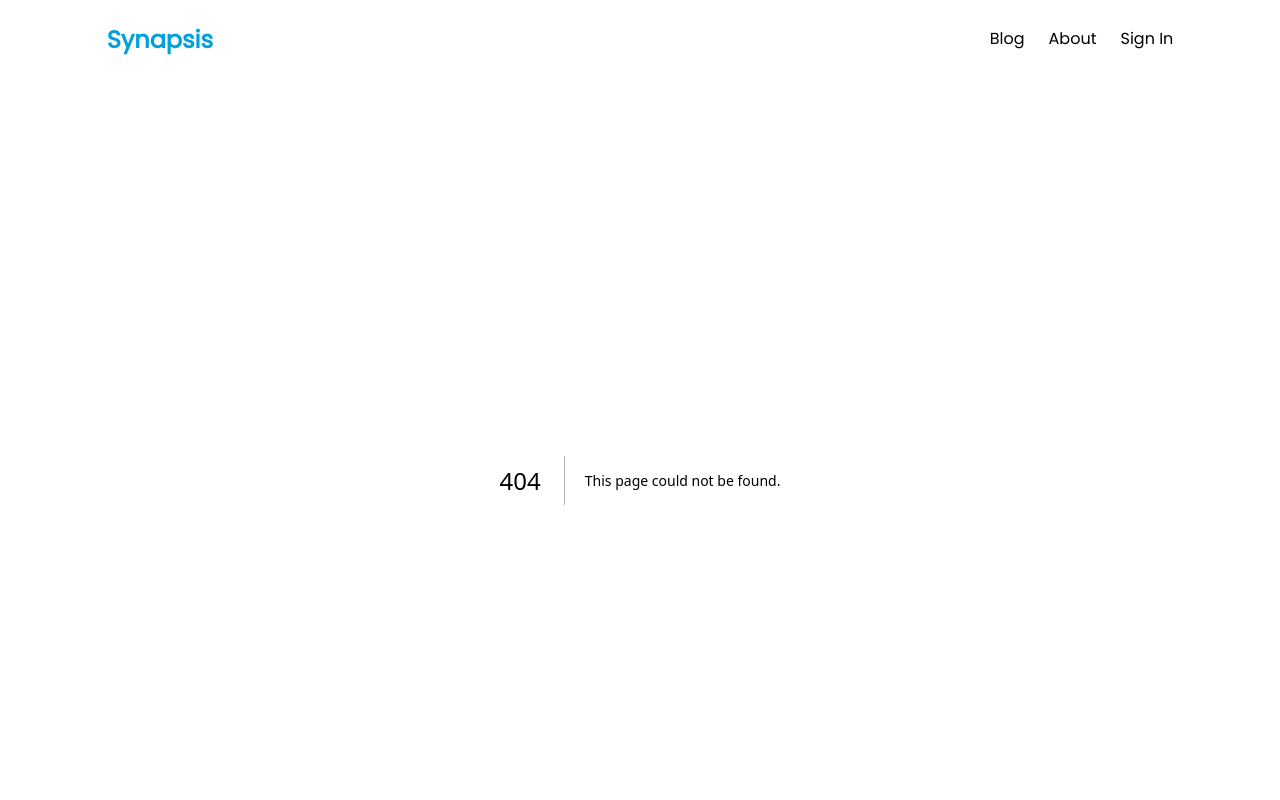
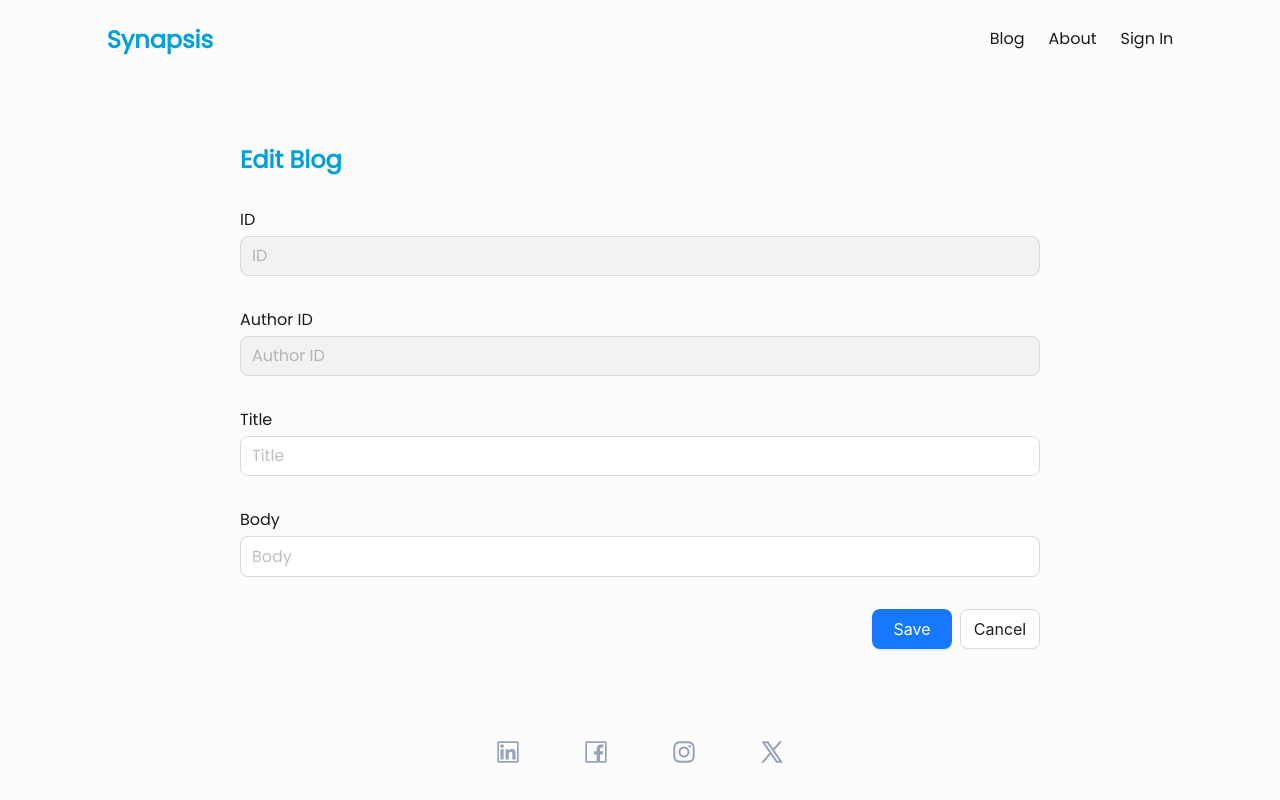
Before and after one commit to ditramadia/synapsis-blog, a Next.js app: page /dashboard/blog/1/edit in a window 1280 px wide. Before the commit this address had no page. Shown: the top 800 px of the page. Built offline with nearby package versions, Linux system fonts and the light colour scheme; no server answers.

Commit message:
feat (dashboard): add edit blog

```diff
--- /dev/null
+++ b/src/pages/dashboard/blog/[id]/edit.tsx
@@ -0,0 +1,217 @@
+import React from 'react'
+import { GetServerSideProps } from 'next'
+import axios from 'axios'
+import Head from 'next/head'
+import Link from 'next/link'
+import { z } from 'zod'
+import { Controller, useForm } from 'react-hook-form'
+import { zodResolver } from '@hookform/resolvers/zod'
+
+import { Button, Input } from 'antd'
+const { TextArea } = Input;
+
+interface BlogProps {
+  id: number,
+  user_id: number,
+  title: string,
+  body: string
+}
+
+interface BlogDetailProps {
+  blog: BlogProps
+}
+
+const fetchBlog = async (id: string) => {
+  try {
+    const response = await axios.get(`${process.env.NEXT_PUBLIC_API_URL}/public/v2/posts/${id}`, {
+      headers: {
+        Authorization: `Bearer ${process.env.NEXT_PUBLIC_API_KEY}`,
+      }
+    })
+
+    return {
+      data: response.data
+    }
+  } catch (error) {
+    // TODO: Handle error
+    console.error('Error fetching blog:', error)
+    return {
+      data: [],
+    }
+  }
+}
+
+const blogSchema = z.object({
+  id: z.number(),
+  author_id: z.number(),
+  title: z.string().nonempty("Title is required"),
+  body: z.string().nonempty("Body is required")
+})
+
+function BlogDetailPage({ blog }: BlogDetailProps) {
+  const {
+    control,
+    handleSubmit,
+    formState: { errors },
+  } = useForm({
+    resolver: zodResolver(blogSchema),
+    defaultValues: {
+      id: blog.id,
+      author_id: blog.user_id,
+      title: blog.title,
+      body: blog.body
+    }
+  })
+
+  const handleSave = async (data: any) => {
+    const { id, author_id, title, body } = data
+
+    try {
+      await axios.put(`${process.env.NEXT_PUBLIC_API_URL}/public/v2/posts/${blog.id}`, {
+        id,
+        user_id: author_id,
+        title,
+        body
+       }, {
+        headers: {
+          Authorization: `Bearer ${process.env.NEXT_PUBLIC_API_KEY}`,
+        }
+       })
+    } catch (error: any) {
+      console.error("Error", error)
+    }
+  }
+
+  return (
+    <>
+      <Head>
+        <title>Synapsis | Edit Blog</title>
+      </Head>
+
+      <main className='container-small py-8 md:py-16'>
+        <h1 className='mb-8 text-2xl font-bold text-main-500'>Edit Blog</h1>
+
+        <form onSubmit={handleSubmit(handleSave)} className='flex flex-col gap-4 md:gap-8'>
+          <div className='flex flex-col gap-4 md:gap-8'>
+            <div className='flex flex-col gap-1'>
+              <label>ID</label>
+              <Controller
+                name="id"
+                control={control}
+                render={({field}) => (
+                  <Input
+                    size='large'
+                    style={{
+                      fontFamily: "Poppins, sans-serif"
+                    }}
+                    placeholder="ID"
+                    type='text'
+                    readOnly
+                    disabled
+                    {...field} />
+                )}
+              />
+              {
+                errors.id && <p className='text-sm text-red-500'>{errors.id.message}</p>
+              }
+            </div>
+            <div className='flex flex-col gap-1'>
+              <label>Author ID</label>
+              <Controller
+                name="author_id"
+                control={control}
+                render={({field}) => (
+                  <Input
+                    size='large'
+                    style={{
+                      fontFamily: "Poppins, sans-serif"
+                    }}
+                    placeholder="Author ID"
+                    type='text'
+                    readOnly
+                    disabled
+                    {...field} />
+                )}
+              />
+              {
+                errors.author_id && <p className='text-sm text-red-500'>{errors.author_id.message}</p>
+              }
+            </div>
+            <div className='flex flex-col gap-1'>
+              <label>Title</label>
+              <Controller
+                name="title"
+                control={control}
+                render={({field}) => (
+                  <Input
+                    size='large'
+                    style={{
+                      fontFamily: "Poppins, sans-serif"
+                    }}
+                    placeholder="Title"
+                    type='text'
+                    {...field} />
+                )}
+              />
+              {
+                errors.title && <p className='text-sm text-red-500'>{errors.title.message}</p>
+              }
+            </div>
+            <div className='flex flex-col gap-1'>
+              <label>Body</label>
+              <Controller
+                name="body"
+                control={control}
+                render={({field}) => (
+                  <TextArea
+                    size='large'
+                    placeholder="Body"
+                    autoSize={{
+                      minRows: 1
+                    }}
+                    style={{
+                      fontFamily: "Poppins, sans-serif"
+                    }}
+                    required
+                    {...field} />
+                )}
+              />
+              {
+                errors.body && <p className='text-sm text-red-500'>{errors.body.message}</p>
+              }
+            </div>
+          </div>
+
+          <div className='flex flex-wrap justify-end gap-2'>
+            <div className='w-20 self-end'>
+              <Button color='orange' type="primary" size='large' block={true} htmlType='submit'>Save</Button>
+            </div>
+            <Link href={`/dashboard/blog/${blog.id}`}>
+              <div className='w-20 self-end'>
+                <Button color='danger' type="default" size='large' block={true}>Cancel</Button>
+              </div>
+            </Link>
+          </div>
+        </form>
+      </main>
+    </>
+  )
+}
+
+export const getServerSideProps: GetServerSideProps = async (context) => {
+  console.log("Context Params", context.params)
+
+  const { id } = context.params as { id: string }
+
+  if (!id || isNaN(Number(id))) {
+    return { notFound: true }
+  }
+
+  const { data: blog } = await fetchBlog(id)
+
+  return {
+    props: { blog }
+  }
+}
+
+export default BlogDetailPage
--- a/src/pages/dashboard/blog/[id]/index.tsx
+++ b/src/pages/dashboard/blog/[id]/index.tsx
@@ -108,16 +108,16 @@ function BlogDetailPage({ blog }: BlogDetailProps) {
           <div className='flex flex-wrap justify-end gap-2'>
             <a href={`/blog/${blog.id}`} target='_blank' rel="noopener noreferrer">
               <div className='w-20 self-end'>
-                <Button color='green' type="primary" size='large' block={true} htmlType='submit'>Visit</Button>
+                <Button color='green' type="primary" size='large' block={true}>Visit</Button>
               </div>
             </a>
             <Link href={`/dashboard/blog/${blog.id}/edit`}>
               <div className='w-20 self-end'>
-                <Button color='orange' type="primary" size='large' block={true} htmlType='submit'>Edit</Button>
+                <Button color='orange' type="primary" size='large' block={true}>Edit</Button>
               </div>
             </Link>
             <div className='w-20 self-end'>
-              <Button color='danger' type="primary" size='large' block={true} htmlType='submit'>Delete</Button>
+              <Button color='danger' type="primary" size='large' block={true}>Delete</Button>
             </div>
           </div>
         </div>
```
